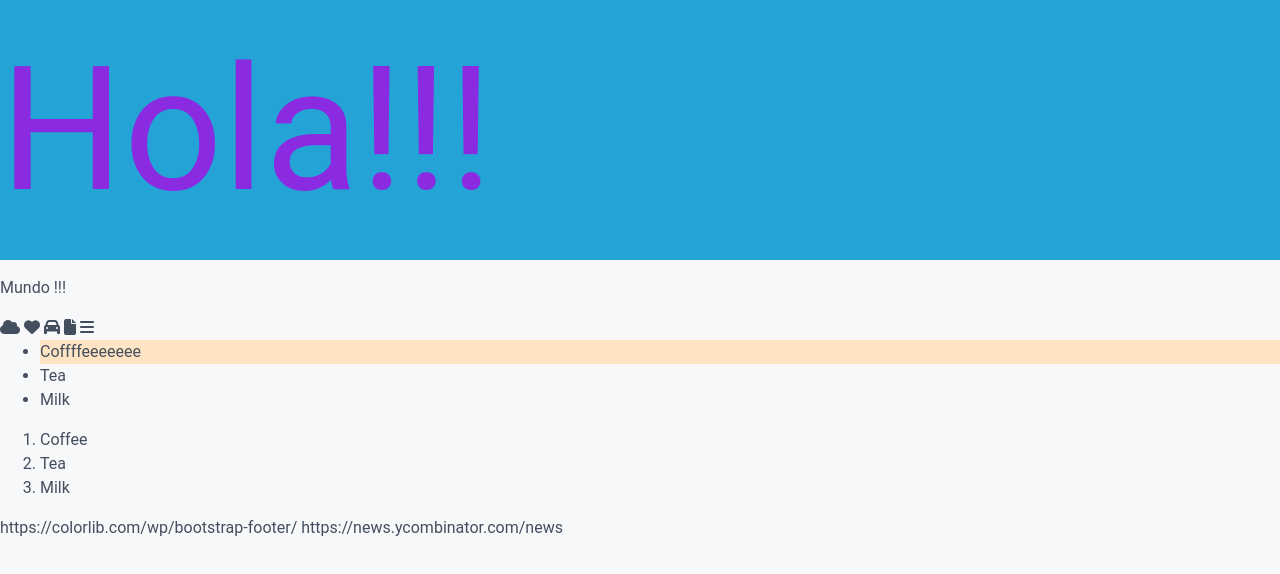
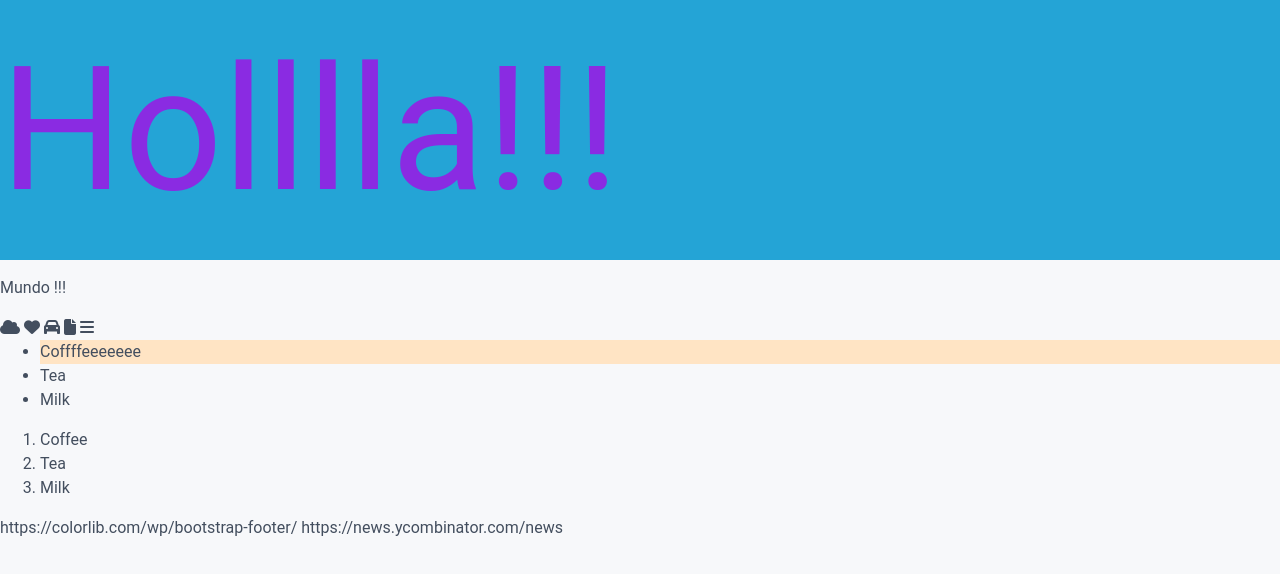
Before and after one commit to Francocan/Francocan.github.io, a plain HTML site: page new.html in a window 1280 px wide. Drawn offline with Linux system fonts and the light colour scheme.

Commit message:
cambios en new

```diff
--- a/new.html
+++ b/new.html
@@ -19,7 +19,7 @@
     <nav>
         <div class="wrapper">
             <div class="main-wrapper">
-                <p style="color:blueviolet;background-color: #24a4d6; font-size: 130pt;"> Hola!!! </p>
+                <p style="color:blueviolet;background-color: #24a4d6; font-size: 130pt;"> Holllla!!! </p>
                 <p> Mundo !!! </p>
                 <i class="fas fa-cloud"></i>
                 <i class="fas fa-heart"></i>
```
